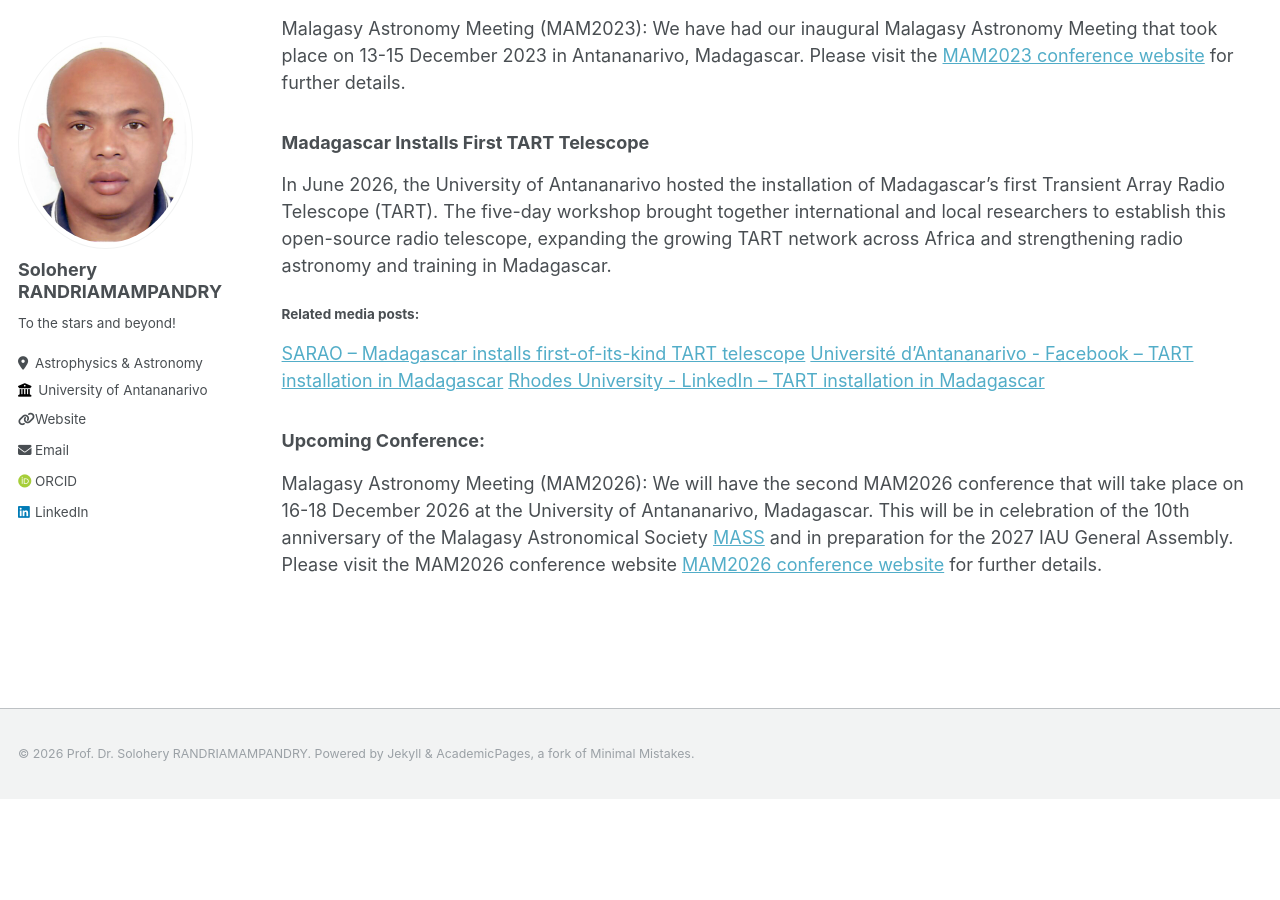
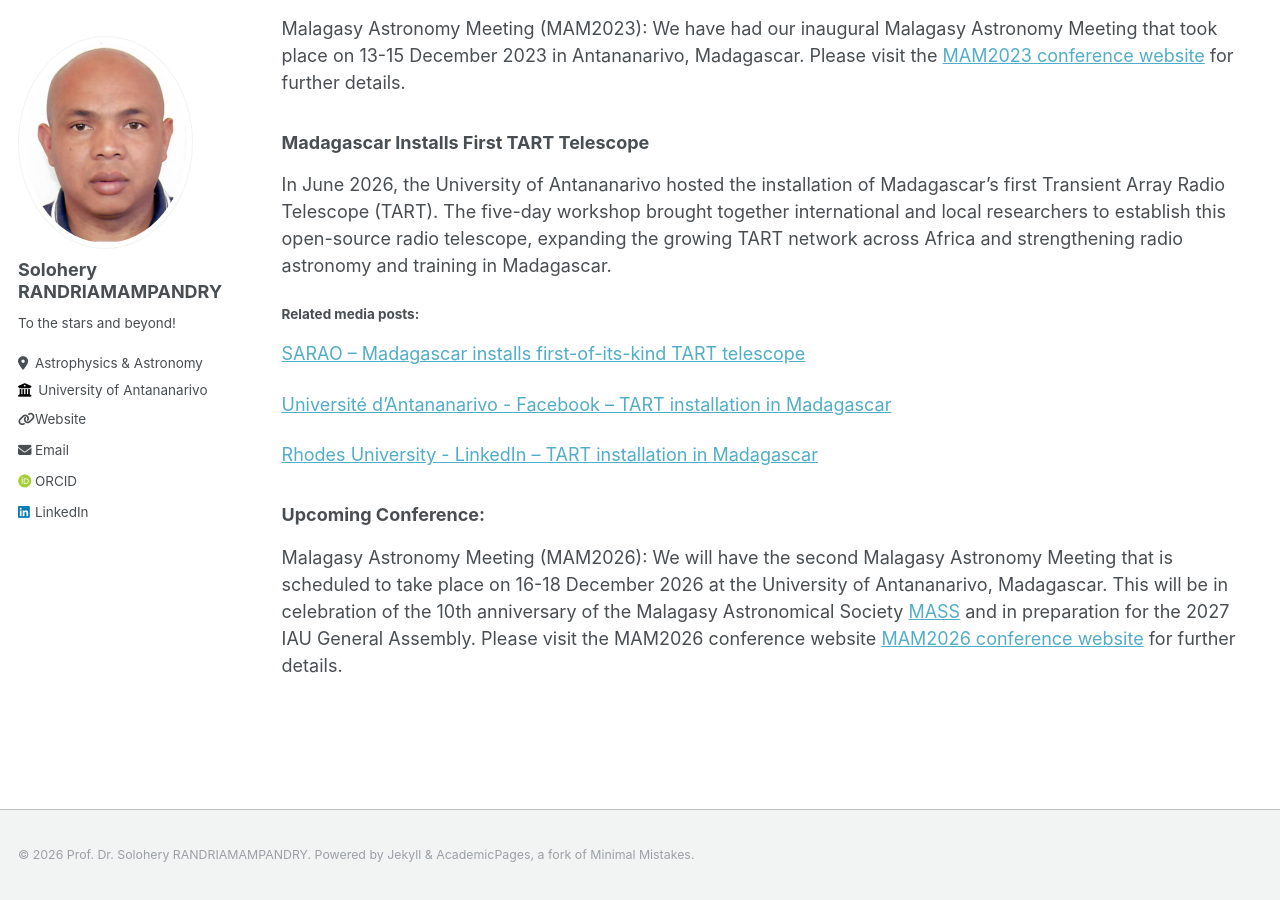
Before and after one commit to solohery-astro/solohery-astro.github.io, a Jekyll site: the page built from _pages/astro-mad.md, in a window 1280 px wide and 900 px high, scrolled down 677 px. Built offline with Jekyll 4.4.1, drawn with Linux system fonts in a browser that asks for light colours; some web fonts are replaced; before the commit the page ends 1476 px from its top, so only the background shows below that.

Commit message:
Clarify Malagasy Astronomy Meeting details
Updated the description of the Malagasy Astronomy Meeting for clarity and consistency.

```diff
--- a/_pages/astro-mad.md
+++ b/_pages/astro-mad.md
@@ -19,10 +19,13 @@ We have had our inaugural Malagasy Astronomy Meeting that took place on 13-15 De
 ### Madagascar Installs First TART Telescope
 In June 2026, the University of Antananarivo hosted the installation of Madagascar’s first Transient Array Radio Telescope (TART).
 The five-day workshop brought together international and local researchers to establish this open-source radio telescope, expanding the growing TART network across Africa and strengthening radio astronomy and training in Madagascar.
-###### Related media posts:
+#### Related media posts:
 [SARAO – Madagascar installs first-of-its-kind TART telescope](https://www.sarao.ac.za/news/madagascar-installs-first-of-its-kind-tart-telescope/){:target="_blank" rel="noopener noreferrer"}
+
 [Université d'Antananarivo - Facebook – TART installation in Madagascar](https://web.facebook.com/photo?fbid=1342590721311523&set=pcb.1342591211311474){:target="_blank" rel="noopener noreferrer"}
+
 [Rhodes University - LinkedIn – TART installation in Madagascar](https://www.linkedin.com/posts/a-new-window-on-the-radio-sky-has-opened-ugcPost-7472288889819439105-FsmZ/?utm_source=share&utm_medium=member_desktop&rcm=ACoAACpxacUBsMbgjDvjirXMfI9aQIWW1qzfq-g){:target="_blank" rel="noopener noreferrer"}
 
 ### Upcoming Conference:
-Malagasy Astronomy Meeting (MAM2026): We will have the second MAM2026 conference that will take place on 16-18 December 2026 at the University of Antananarivo, Madagascar. This will be in celebration of the 10th anniversary of the Malagasy Astronomical Society [MASS](https://web.facebook.com/astrosocietymg/){:target="_blank" rel="noopener noreferrer"} and in preparation for the 2027 IAU General Assembly. Please visit the MAM2026 conference website [MAM2026 conference website](https://astronomymada.github.io/mam-2026/){:target="_blank" rel="noopener noreferrer"} for further details.
+Malagasy Astronomy Meeting (MAM2026):
+We will have the second Malagasy Astronomy Meeting that is scheduled to take place on 16-18 December 2026 at the University of Antananarivo, Madagascar. This will be in celebration of the 10th anniversary of the Malagasy Astronomical Society [MASS](https://web.facebook.com/astrosocietymg/){:target="_blank" rel="noopener noreferrer"} and in preparation for the 2027 IAU General Assembly. Please visit the MAM2026 conference website [MAM2026 conference website](https://astronomymada.github.io/mam-2026/){:target="_blank" rel="noopener noreferrer"} for further details.
```
